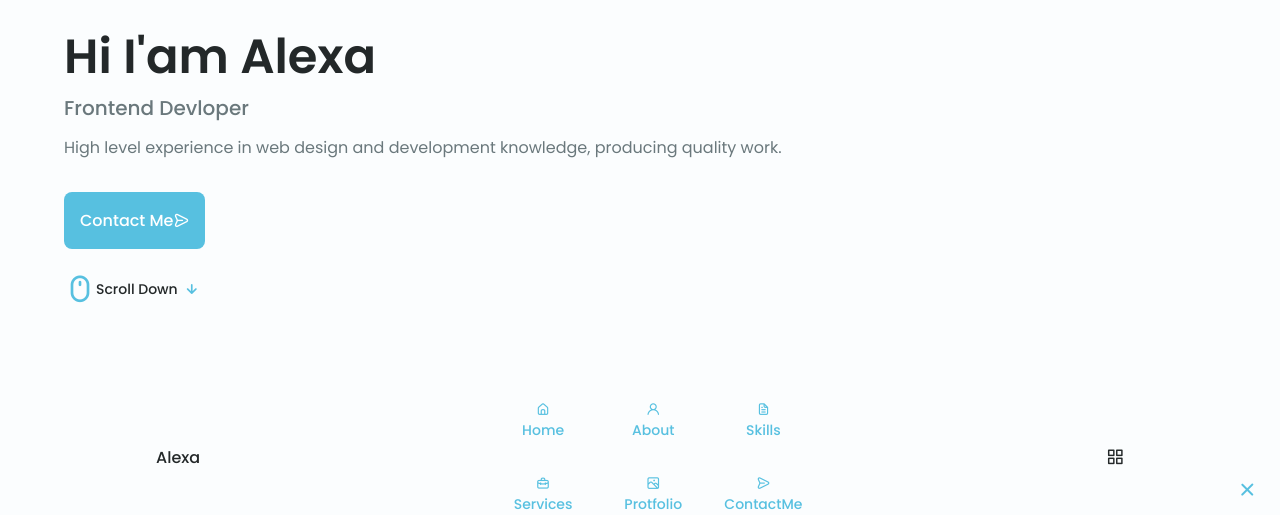
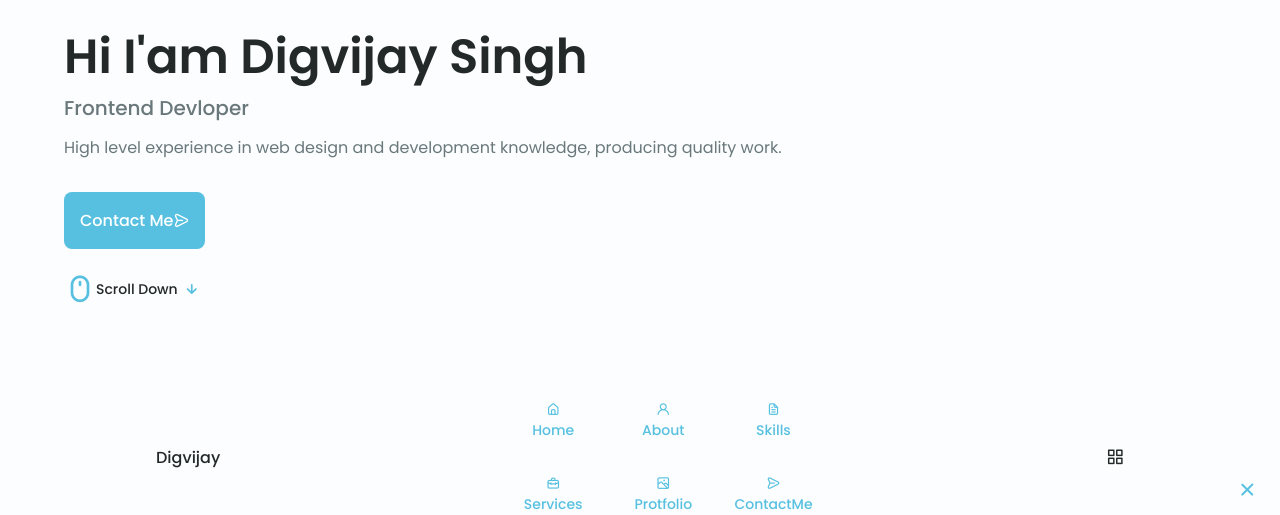
Before and after one commit to digvijay30786/protfolio, a plain HTML site: page index.html in a window 1280 px wide. Shown: the part 285-800 px from the top of the page. Drawn offline with nearby package versions, Linux system fonts and the light colour scheme; files whose address does not match are found by name.

Commit message:
update name

```diff
--- a/index.html
+++ b/index.html
@@ -21,7 +21,7 @@
 
         <header class="header" id="header">
             <nav class="nav container">
-                <a href="#" class="nav__logo">Alexa</a>
+                <a href="#" class="nav__logo">Digvijay</a>
                 <div class="nav__menu" id="nav-menu">
                     <ul class="nav__list grid">
                         <!--1-->
@@ -121,7 +121,7 @@
                             </svg>
                         </div>
                         <div class="home__data">
-                            <h1 class="home__title">Hi I'am Alexa</h1>
+                            <h1 class="home__title">Hi I'am Digvijay Singh</h1>
                              <h3 class="home__subtitle">Frontend Devloper</h3>
                              <p class="home__description">High level experience in web design and development knowledge, producing quality work.</p>
                              <a href="#contact" class="button button--flex">
```
